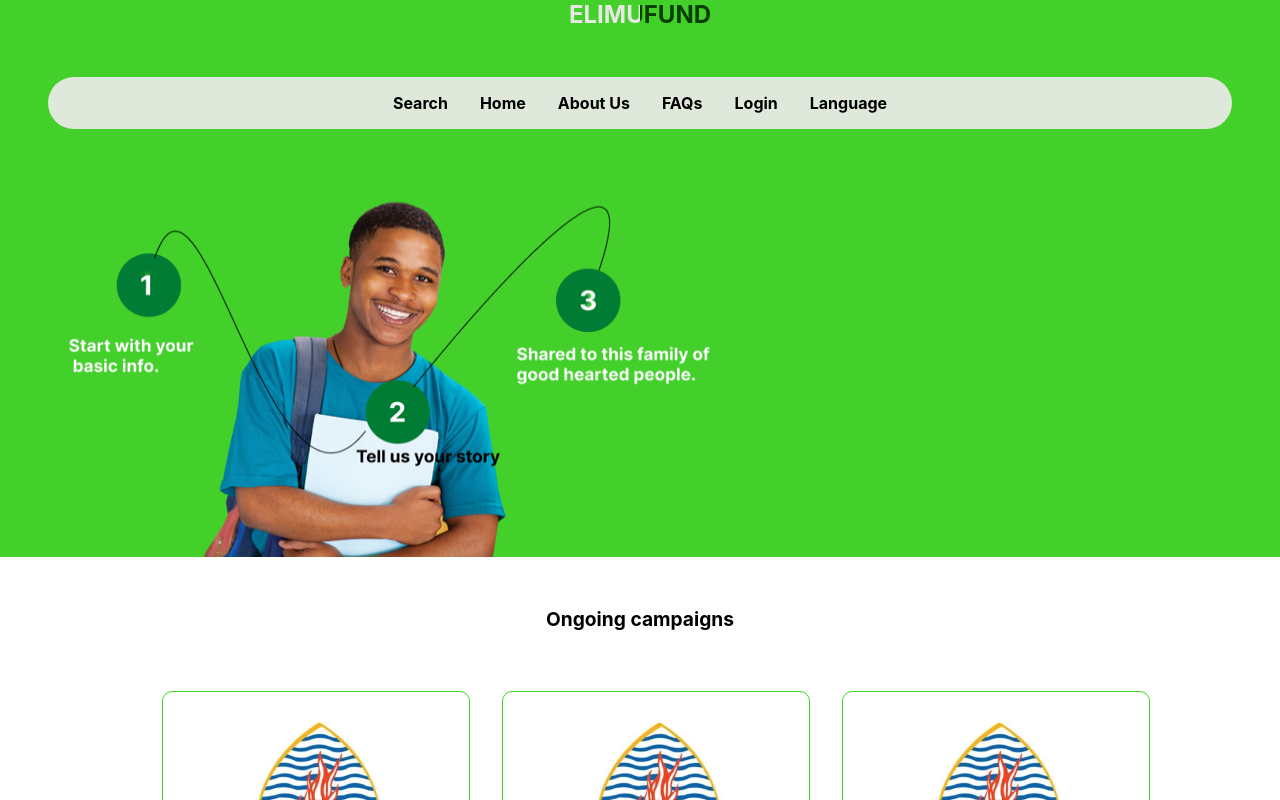
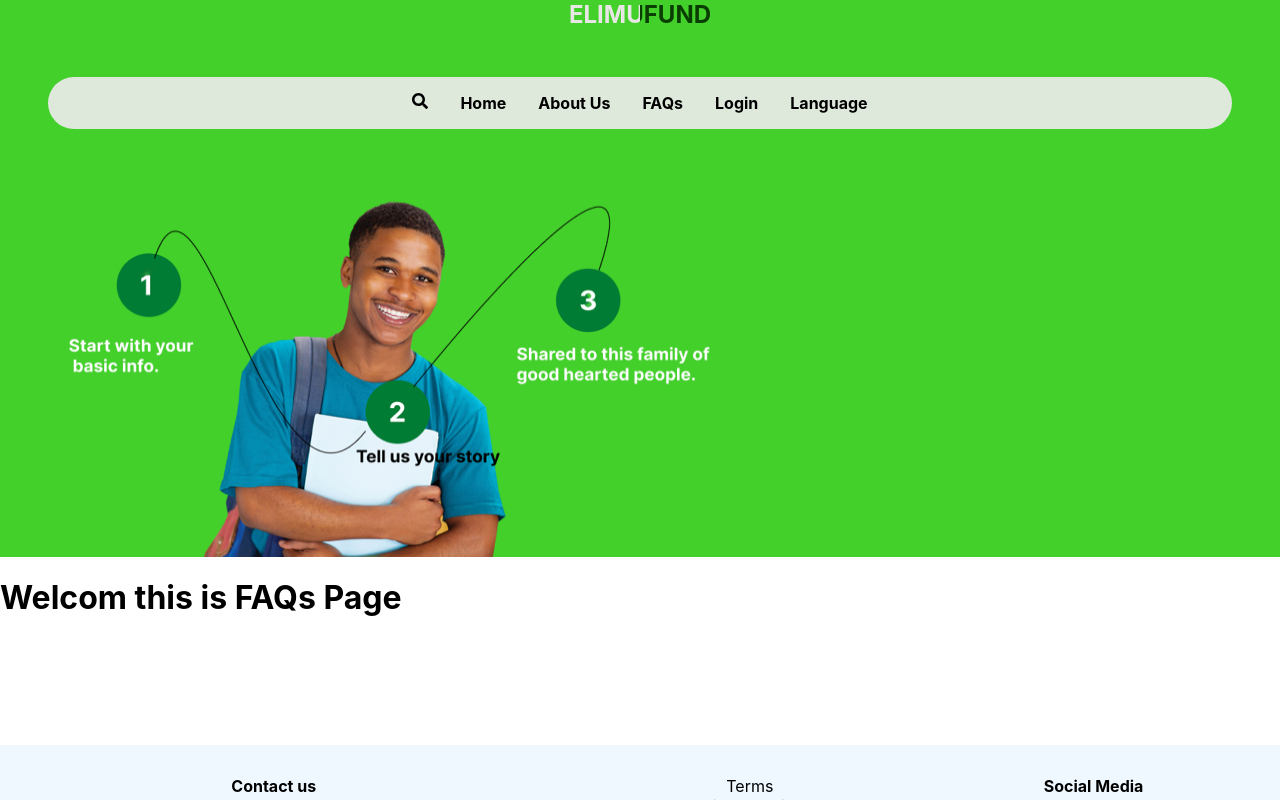
Before and after one commit to Aka-Jr/ElimuFund, a React (Create React App) app in the folder elimu-fund/: page /faqs in a window 1280 px wide. Shown: the top 800 px of the page. Built offline with nearby package versions, Linux system fonts and the light colour scheme.

Commit message:
Routing
let's navigate

```diff
--- a/elimu-fund/package.json
+++ b/elimu-fund/package.json
@@ -8,6 +8,8 @@
     "@testing-library/user-event": "^13.5.0",
     "react": "^18.2.0",
     "react-dom": "^18.2.0",
+    "react-icons": "^4.10.1",
+    "react-router-dom": "^6.15.0",
     "react-scripts": "5.0.1",
     "web-vitals": "^2.1.4"
   },
--- a/elimu-fund/src/App.js
+++ b/elimu-fund/src/App.js
@@ -1,23 +1,57 @@
 import './App.css';
-import NavBar from './NavBar';
 import './styles.css';
-import Home from './pages/home';
-import Footer from './Footer';
+import Home from './pages/Home';
+import Login from './pages/Login';
+import Faqs from './pages/Faqs';
+import About from './pages/About';
+import React, { Component } from 'react';
+import { BrowserRouter as Router,Routes, Route, Link} from 'react-router-dom';
+import { FaSearch } from 'react-icons/fa';
 
 
 
 
-function App() {
+
+class App extends Component  {
+  render(){
   return(
     <div>
+       <Router>
+         <div>
+         <div class = "top">
+        <div className ="nav-div">
+        <div class ="logo">
+            <span class="dual-color">ELIMUFUND</span>
+        </div>
+        <nav className="navBar">
+      <ul className="nav-element">
+        <li className="nav-link" >   <FaSearch /></li>
+        <li><Link className="nav-link" to="/">Home</Link></li>
+        <li><Link className="nav-link" to="/about">About Us</Link></li>
+        <li><Link className="nav-link" to="/faqs">FAQs</Link></li>
+        <li><Link className="nav-link" to="/login">Login</Link></li>
+        <li className="language">Language</li>
+      </ul>
+    </nav>
 
-      <NavBar />
-      <Home />
-      <Footer />
+        </div>
+        <div class = "nav-student">
+            <img class="card-img" src="./student.png" alt="" />
+            </div>
+     </div>
+            <Routes>
+              <Route exact path='/' element={<Home/>}></Route>
+              <Route exact path='/about' element={<About/>}></Route>
+              <Route exact path='/faqs' element={<Faqs/>}></Route>
+              <Route exact path='/login' element={<Login/>}></Route>
+            </Routes>
+            </div>
+        </Router>
 
+      </div>
 
-    </div>
   )
+}
 
 
 
--- a/elimu-fund/src/NavBar.js
+++ b/elimu-fund/src/NavBar.js
@@ -1,3 +1,6 @@
+import React from 'react';
+import { BrowserRouter as Router,Routes, Route, Link} from 'react-router-dom';
+
 const NavBar = () => {
     return (
         <div class = "top">
--- a/elimu-fund/src/pages/About.js
+++ b/elimu-fund/src/pages/About.js
@@ -1,7 +1,5 @@
-import NavBar from "../NavBar";
-
-const Home = () => {
+const About = () => {
     return <h1>Welcome at About Us Page</h1>;
 }
 
-export default Home;
+export default About;
--- a/elimu-fund/src/pages/Faqs.js
+++ b/elimu-fund/src/pages/Faqs.js
@@ -1,7 +1,13 @@
-import NavBar from "../NavBar";
+import Footer from "../Footer"
 
-const Home = () => {
-    return <h1>Welcome at FAQs Page</h1>;
+const Faqs = () => {
+    return (
+    <div>
+        <h1>Welcom this is FAQs Page</h1>
+        <Footer />
+    </div>)
+
+
 }
 
-export default Home;
+export default Faqs;
--- a/elimu-fund/src/pages/Login.js
+++ b/elimu-fund/src/pages/Login.js
@@ -1,7 +1,12 @@
-import NavBar from "../NavBar";
-
-const Home = () => {
-    return <h1>Welcome at Login Page</h1>;
+import { FaSearch, FaHome, FaUser } from 'react-icons/fa';
+const Login = () => {
+    return(
+        <div>
+        <FaSearch />
+        <FaHome />
+        <FaUser />
+      </div>
+    );
 }
 
-export default Home;
+export default Login;
--- a/elimu-fund/src/pages/home.js
+++ b/elimu-fund/src/pages/home.js
@@ -1,4 +1,5 @@
 import React from "react";
+import Footer from "../Footer";
 const Home = () => {
     return (
 
@@ -118,7 +119,7 @@
 </div>
 
 
-
+      <Footer />
 
     </div>
 
```
Also changed, not shown: 1 other file (tests, documents, lock files or other folders).
